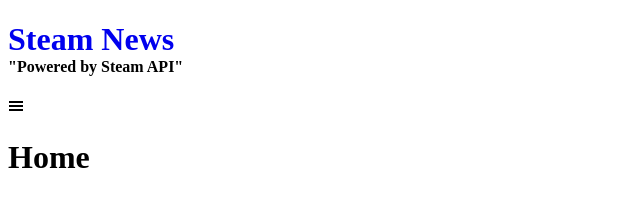
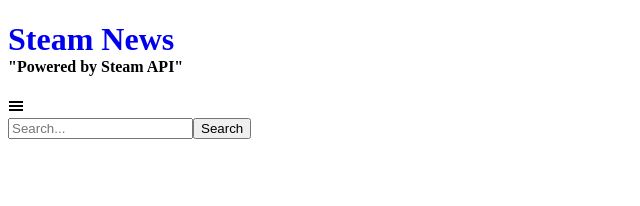
Before and after one commit to TyCharlton/Steam_News, a React app in the folder client/: page / in a window 1280 px wide. Shown: the whole page, without its empty margins (0-640 px from the left). Built offline with nearby package versions, Linux system fonts and the light colour scheme.

Commit message:
Added non functioning search to the Home component.

```diff
--- a/client/src/components/Home.js
+++ b/client/src/components/Home.js
@@ -1,9 +1,33 @@
-import React from 'react';
+import React, { useState } from 'react';
 
 function Home() {
+  const [searchQuery, setSearchQuery] = useState('');
+
+  const handleSearchChange = (event) => {
+    setSearchQuery(event.target.value);
+  };
+
+  const handleSubmit = (event) => {
+    event.preventDefault();
+    // Search Logic
+    console.log('Search query:', searchQuery);
+    setSearchQuery('');
+  };
+
   return (
     <div>
-      <h1 className="text-center">Home</h1>
+      <div className="search_bar">
+        <form onSubmit={handleSubmit}>
+          <input
+            type="text"
+            placeholder="Search..."
+            value={searchQuery}
+            onChange={handleSearchChange}
+          />
+          <button type="submit">Search</button>
+        </form>
+      </div>
+      {/* home*/}
     </div>
   );
 }
```
Also changed, not shown: client/src/index.css (line endings or trailing spaces).
